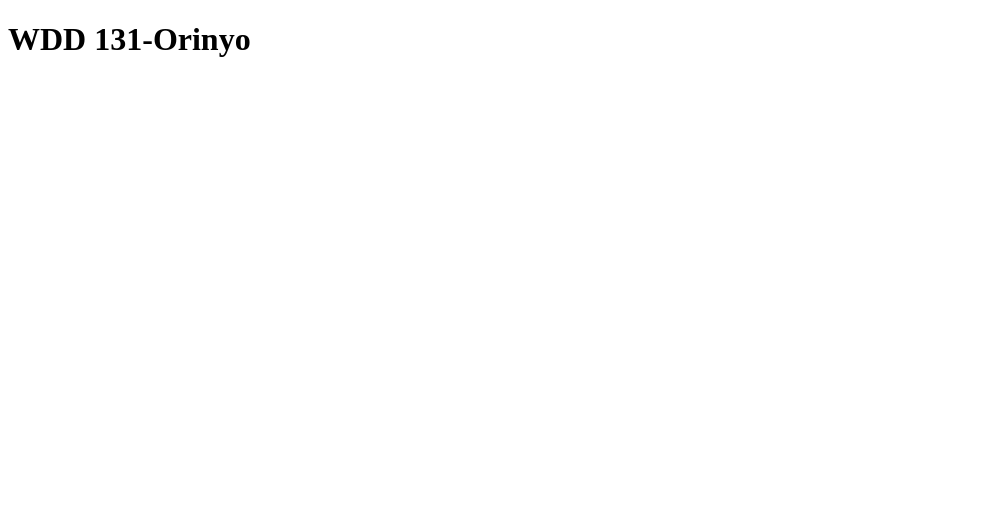
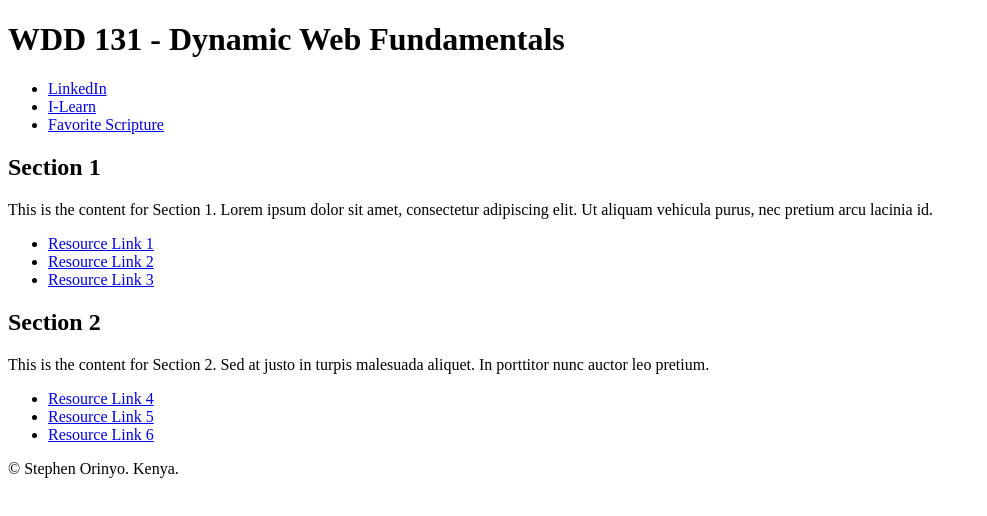
Before and after one commit to orinyo/wdd131, a plain HTML site: page index.html in a window 1280 px wide. Shown: the whole page, without its empty margins (0-987 px from the left). Drawn offline with Linux system fonts and the light colour scheme.

Commit message:
updated html

```diff
--- a/index.html
+++ b/index.html
@@ -1,11 +1,47 @@
 <!DOCTYPE html>
-<html lang="en">
+<html>
 <head>
-    <meta charset="UTF-8">
-    <meta name="viewport" content="width=device-width, initial-scale=1.0">
-    <title>WDD 131</title>
+  <title>WDD 131 - Dynamic Web Fundamentals - Stephen Orinyo</title>
 </head>
 <body>
-    <h1>WDD 131-Orinyo</h1>
+  <h1>WDD 131 - Dynamic Web Fundamentals</h1>
+  <ul>
+    <li>
+      <a href="https://www.linkedin.com/login">LinkedIn</a>
+    </li>
+    <li>
+      <a href="https://byui.instructure.com/">I-Learn</a>
+    </li>
+    <li>
+      <a href="https://www.churchofjesuschrist.org/study/scriptures/bofm/alma/42?lang=eng&amp;id=12-16#note22b">Favorite Scripture</a>
+    </li>
+  </ul>
+  <h2>Section 1</h2>
+  <p>This is the content for Section 1. Lorem ipsum dolor sit amet, consectetur adipiscing elit. Ut aliquam vehicula purus, nec pretium arcu lacinia id.</p>
+  <ul>
+    <li>
+      <a href="#">Resource Link 1</a>
+    </li>
+    <li>
+      <a href="#">Resource Link 2</a>
+    </li>
+    <li>
+      <a href="#">Resource Link 3</a>
+    </li>
+  </ul>
+  <h2>Section 2</h2>
+  <p>This is the content for Section 2. Sed at justo in turpis malesuada aliquet. In porttitor nunc auctor leo pretium.</p>
+  <ul>
+    <li>
+      <a href="#">Resource Link 4</a>
+    </li>
+    <li>
+      <a href="#">Resource Link 5</a>
+    </li>
+    <li>
+      <a href="#">Resource Link 6</a>
+    </li>
+  </ul>
+  <p>© Stephen Orinyo. Kenya.</p>
 </body>
 </html>
```
Also changed, not shown: scripts/getdates.js (added), styles/base.css (added).
